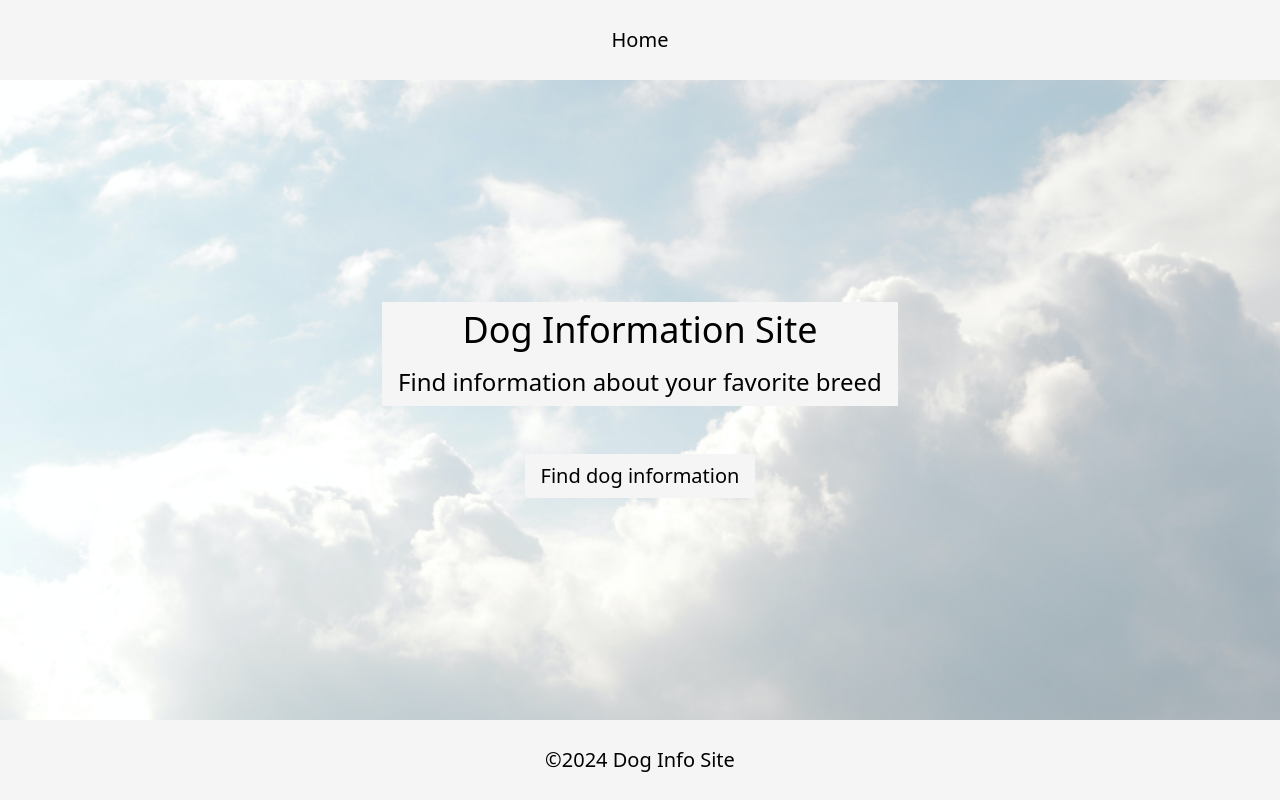
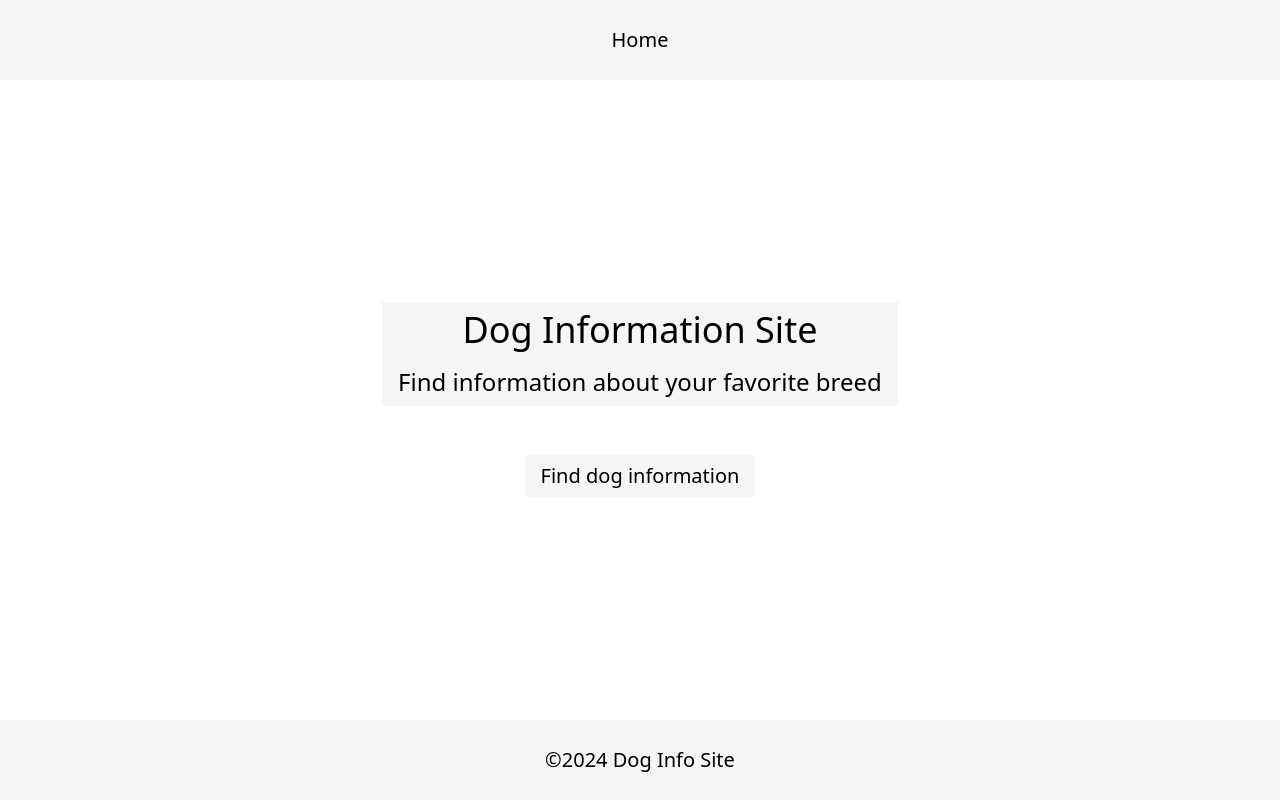
Before and after one commit to gabholli/dog-site-v3, a Next.js app in the folder dog-site-v3/: page / in a window 1280 px wide. Built offline with nearby package versions, Linux system fonts and the light colour scheme; no server answers.

Commit message:
Changed some background colors

```diff
--- a/dog-site-v3/src/app/breeds/page.tsx
+++ b/dog-site-v3/src/app/breeds/page.tsx
@@ -63,7 +63,7 @@ export default function BreedList() {
     const pagination = pageNumbers.map(number => (
         <li
             key={number}
-            className="hover:underline active:font-semibold size-8 bg-slate-300 flex justify-center items-center rounded"
+            className="hover:underline active:font-semibold size-8 bg-neutral-100 flex justify-center items-center rounded"
         >
             <a onClick={() => handlePageClick(number)}>{number}</a>
         </li>
@@ -94,7 +94,7 @@ export default function BreedList() {
             <div className="flex flex-col justify-center items-center">
                 <h1 className="text-3xl mb-8 text-center mt-8">There was an error loading this page...</h1>
                 <Link href="/" passHref>
-                    <div className="bg-sky-300 px-4 py-2 rounded text-xl hover:underline">Return to home</div>
+                    <div className="bg-neutral-100 px-4 py-2 rounded text-xl hover:underline">Return to home</div>
                 </Link>
             </div>
         )
--- a/dog-site-v3/src/app/layout.tsx
+++ b/dog-site-v3/src/app/layout.tsx
@@ -7,7 +7,7 @@ import Footer from './components/Footer';
 export default function RootLayout({ children }: { children: React.ReactNode }) {
   return (
     <html lang="en">
-      <body className='bg-clouds bg-center bg-cover grid grid-rows-[auto_1fr_auto] grid-cols-1 w-full min-h-screen'>
+      <body className='grid grid-rows-[auto_1fr_auto] grid-cols-1 w-full min-h-screen'>
         <Header />
         <main className="flex items-center justify-center">{children}</main>
         <Footer />
```
